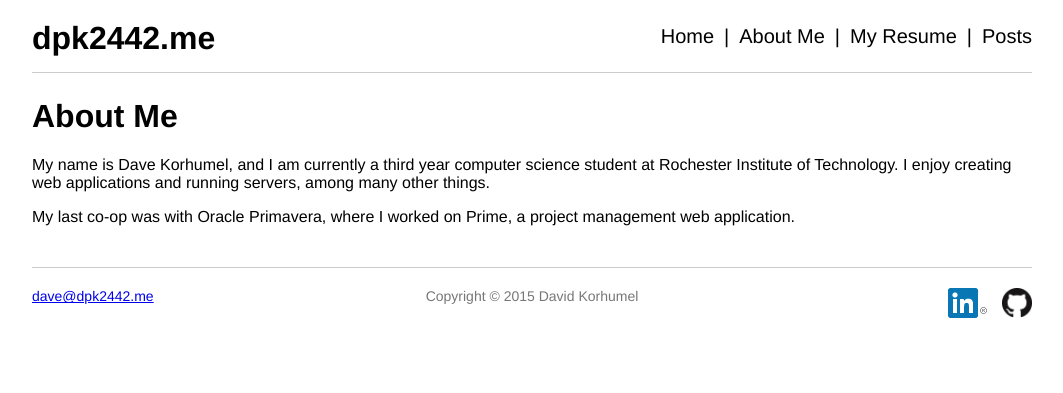
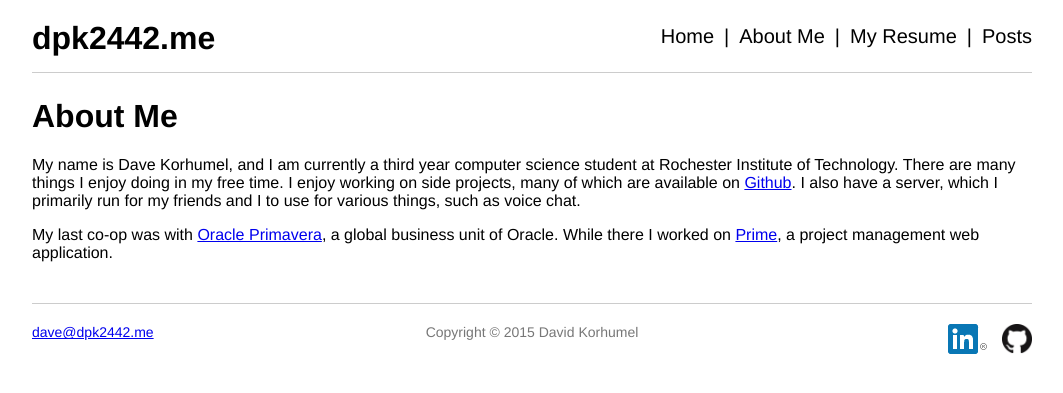
Before and after one commit to dpk2442/dpk2442.me, a Jekyll site: the page built from about.md, in a window 1280 px wide. Shown: the top 393 px of the page, without its empty margins (108-1171 px from the left). Built offline with Jekyll 4.4.1, drawn with Linux system fonts in a browser that asks for light colours.

Commit message:
updated about me page

```diff
--- a/about.md
+++ b/about.md
@@ -6,6 +6,6 @@ permalink: /about/
 
 # About Me
 
-My name is Dave Korhumel, and I am currently a third year computer science student at Rochester Institute of Technology. I enjoy creating web applications and running servers, among many other things.
+My name is Dave Korhumel, and I am currently a third year computer science student at Rochester Institute of Technology. There are many things I enjoy doing in my free time. I enjoy working on side projects, many of which are available on [Github](https://github.com/dpk2442?tab=repositories). I also have a server, which I primarily run for my friends and I to use for various things, such as voice chat.
 
-My last co-op was with Oracle Primavera, where I worked on Prime, a project management web application.
+My last co-op was with [Oracle Primavera](https://www.oracle.com/applications/primavera/index.html), a global business unit of Oracle. While there I worked on [Prime](http://www.oracle.com/us/products/applications/primavera/primavera-prime-capital-plan-management/overview/index.html), a project management web application.
```
